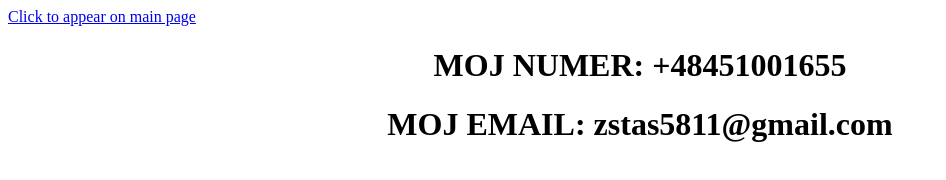
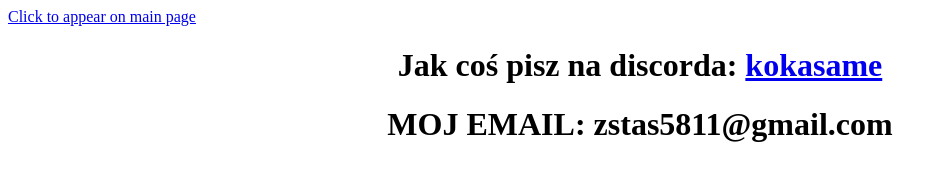
Before and after one commit to merdight-yiff/merdight-yiff.github.io, a plain HTML site: page kontakt.html in a window 1280 px wide. Shown: the whole page, without its empty margins (0-946 px from the left). Drawn offline with Linux system fonts and the light colour scheme.

Commit message:
Revise contact page content and links
Updated contact information and added Discord link.

```diff
--- a/kontakt.html
+++ b/kontakt.html
@@ -8,7 +8,7 @@
 </head>
 <body>
 <a href="index.html">Click to appear on main page</a>
-<h1 align="center">MOJ NUMER: +48451001655</h1>
+<h1 align="center">Jak coś pisz na discorda: <a href="https://discord.gg/eXEA2cwQ">kokasame</a></h1>
 <h1 align="center">MOJ EMAIL: zstas5811@gmail.com</h1>
 </body>
 </html>
```
